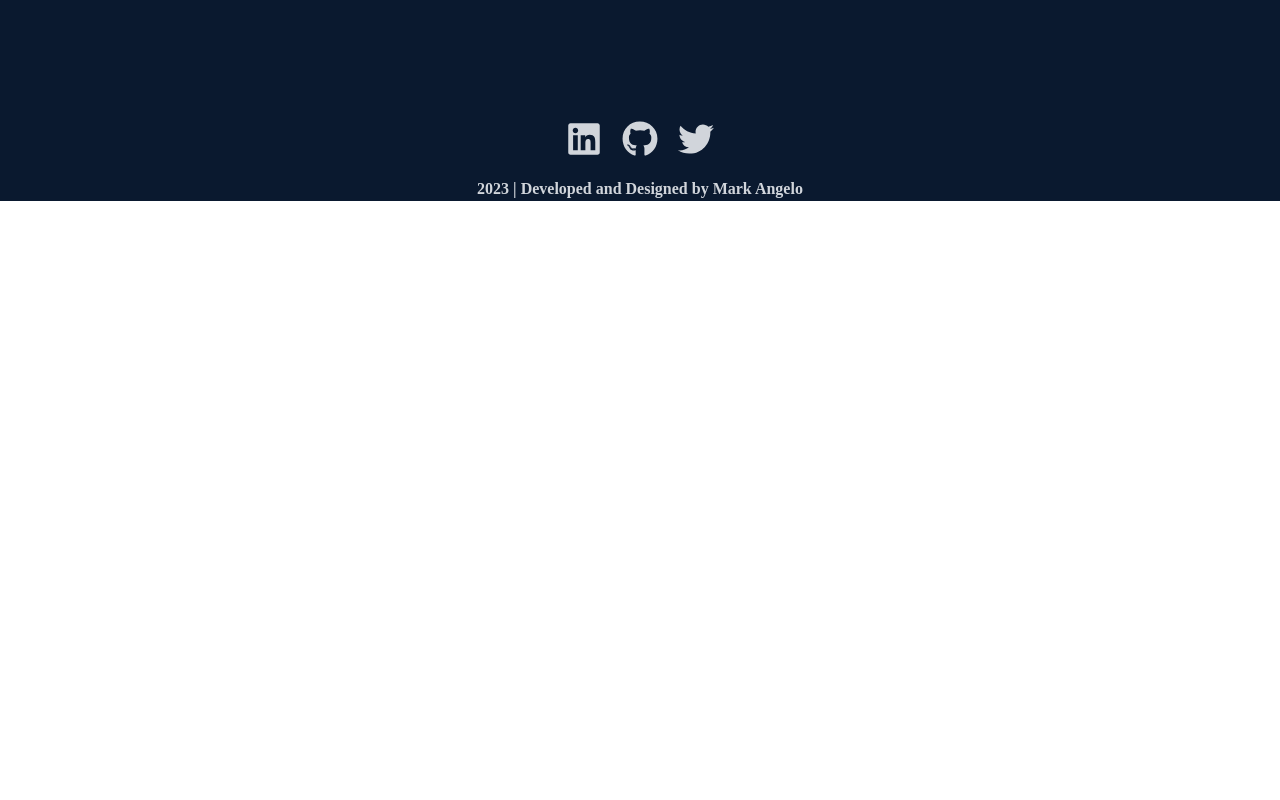
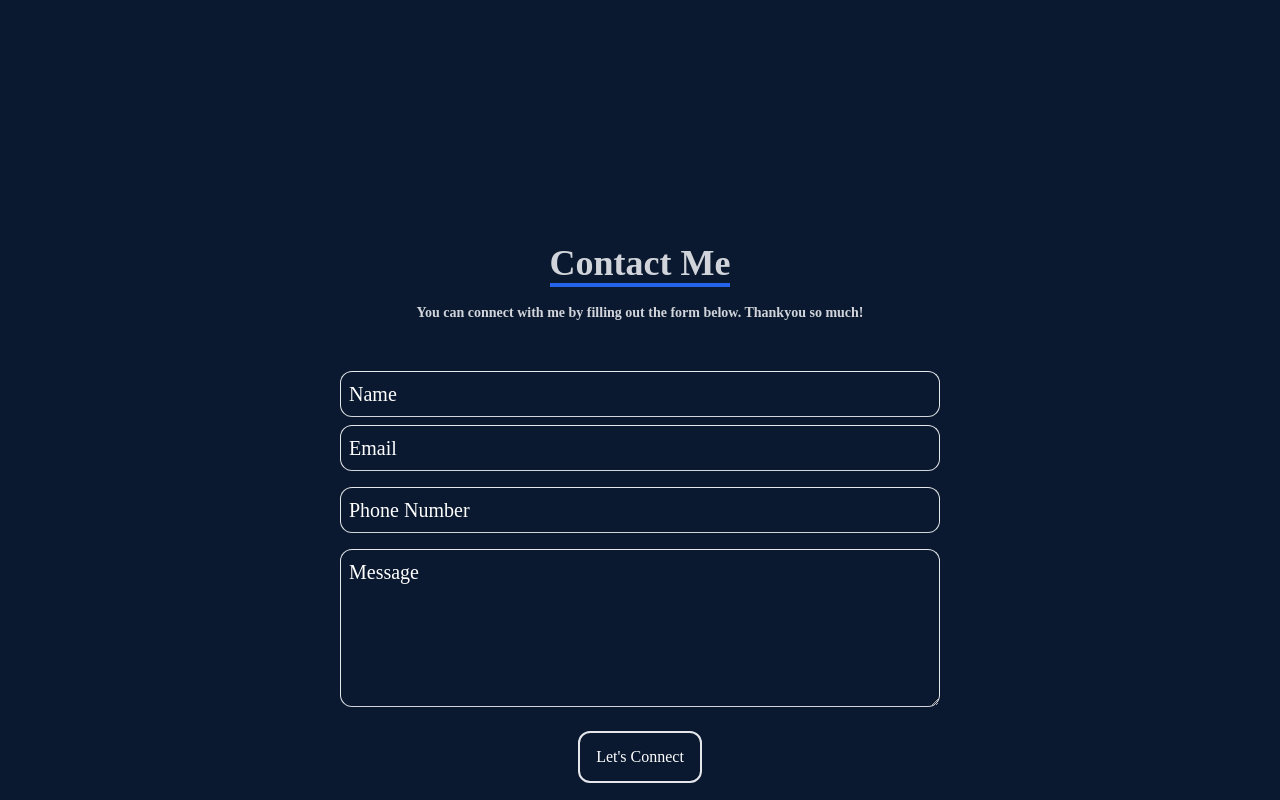
Before and after one commit to markuscoding/portfolio-markangelo, a React (Create React App) app: page / in a window 1280 px wide. Shown: the part 2960-3760 px from the top of the page. Before the commit the page ends 3321 px from the top, so only its background shows below. Built offline with nearby package versions, Linux system fonts and the light colour scheme.

Commit message:
update add contacts and align some svg on hero section

```diff
--- a/src/App.js
+++ b/src/App.js
@@ -6,6 +6,7 @@ import Skills from "./components/Skills";
 import LoadingPage from "./components/LoadingPage";
 import Footer from "./components/Footer";
 import Projects from "./components/Projects";
+import Contact from "./components/Contact";
 
 function App() {
   const [loading, setLoading] = useState(false);
@@ -28,6 +29,7 @@ function App() {
           <About />
           <Skills />
           <Projects />
+          <Contact />
           <Footer />
         </>
       )}
--- /dev/null
+++ b/src/components/Contact.js
@@ -0,0 +1,58 @@
+import React from "react";
+
+const Contact = () => {
+  return (
+    <>
+      <div
+        name="contact"
+        className="w-full h-screen bg-[#0a192f] flex justify-center items-center  p-4"
+      >
+        <form
+          method="POST"
+          action="https://getform.io/f/89b9d27d-1d7d-40cc-9f1b-e78c288cafe1"
+          className="flex flex-col max-w-[600px] w-full"
+        >
+          <div className="max-w-[1240px] mx-auto  px-12 flex flex-col items-center justify-center m-h-screen">
+            <p className="text-gray-300 text-4xl font-bold inline border-b-4 border-blue-600">
+              Contact Me
+            </p>
+            <p className="text-gray-300 text-sm mb-8 font-bold text-center py-4">
+              You can connect with me by filling out the form below. Thankyou so
+              much!
+            </p>
+          </div>
+
+          <input
+            className="p-2 bg-transparent text-white placeholder-white text-xl border border-solid rounded-xl border-b-gray-300 "
+            type="text"
+            placeholder="Name"
+            name="name"
+          />
+          <input
+            className=" my-2 p-2 bg-transparent text-white placeholder-white text-xl border border-solid rounded-xl border-b-gray-300"
+            type="email"
+            placeholder="Email"
+            name="email"
+          />
+          <input
+            className="my-2 p-2 bg-transparent text-white placeholder-white text-xl border border-solid rounded-xl border-b-gray-300"
+            type="text"
+            placeholder="Phone Number"
+            name="phone"
+          />
+          <textarea
+            className="my-2 p-2 bg-transparent text-white placeholder-white text-xl border border-solid rounded-xl border-b-gray-300"
+            name="message"
+            rows="5"
+            placeholder="Message"
+          ></textarea>
+          <button className="text-white border-2 rounded-xl hover:bg-blue-600 hover:border-blue-600 px-4 py-3 my-4 mx-auto flex items-center">
+            Let's Connect
+          </button>
+        </form>
+      </div>
+    </>
+  );
+};
+
+export default Contact;
--- a/src/components/HeroSection.js
+++ b/src/components/HeroSection.js
@@ -24,7 +24,7 @@ const HeroSection = () => {
           />
         </div>
 
-        <div className="absolute top-[120px] left-[60px] md:left-[250px] md:top-[120px] ">
+        <div className="absolute top-[120px] left-[60px] md:left-[250px] md:top-[130px] ">
           <img
             className="h-10 md:h-20"
             src="./svgs/code.svg"
@@ -33,7 +33,7 @@ const HeroSection = () => {
           />
         </div>
 
-        <div className="absolute top-[110px] right-[70px] md:right-[240px] md:top-[510px] ">
+        <div className="absolute top-[110px] right-[70px] md:right-[240px] md:top-[630px] ">
           <img
             className="h-10 md:h-20 "
             src="./svgs/html5.svg"
@@ -41,7 +41,7 @@ const HeroSection = () => {
             data-aos="slide-left"
           />
         </div>
-        <div className="absolute top-[300px] right-[20px] md:right-[240px] md:top-[120px] ">
+        <div className="absolute top-[300px] right-[20px] md:right-[240px] md:top-[130px] ">
           <img
             className="h-10 md:h-20 "
             src="./svgs/react.svg"
@@ -57,7 +57,7 @@ const HeroSection = () => {
             data-aos="slide-left"
           />
         </div>
-        <div className="absolute top-[560px] left-[80px] md:left-[255px] md:top-[510px] ">
+        <div className="absolute top-[560px] left-[80px] md:left-[255px] md:top-[630px] ">
           <img
             className="h-10 md:h-20"
             src="./svgs/js.svg"
```
